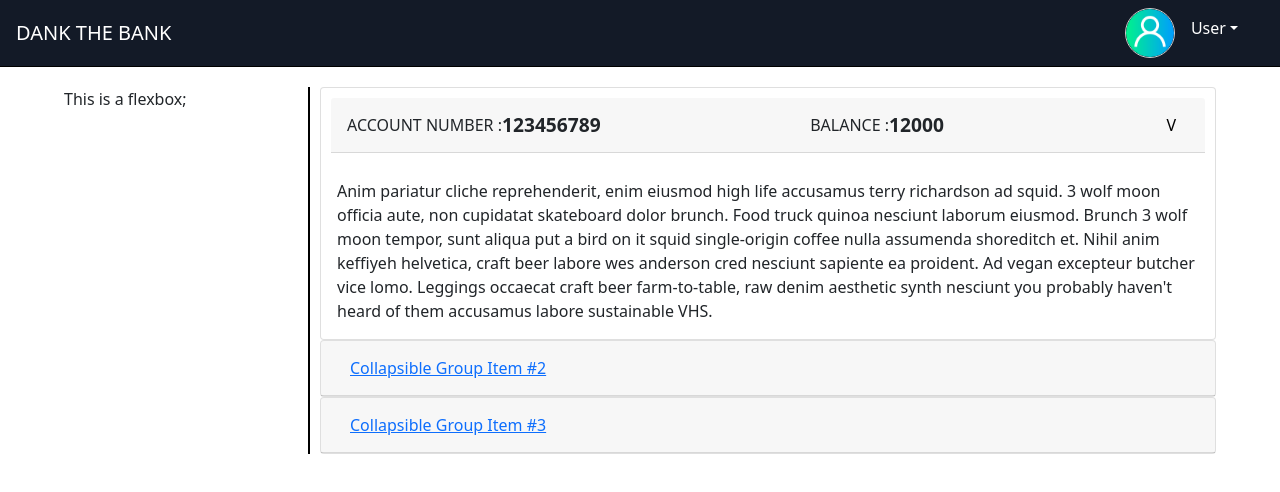
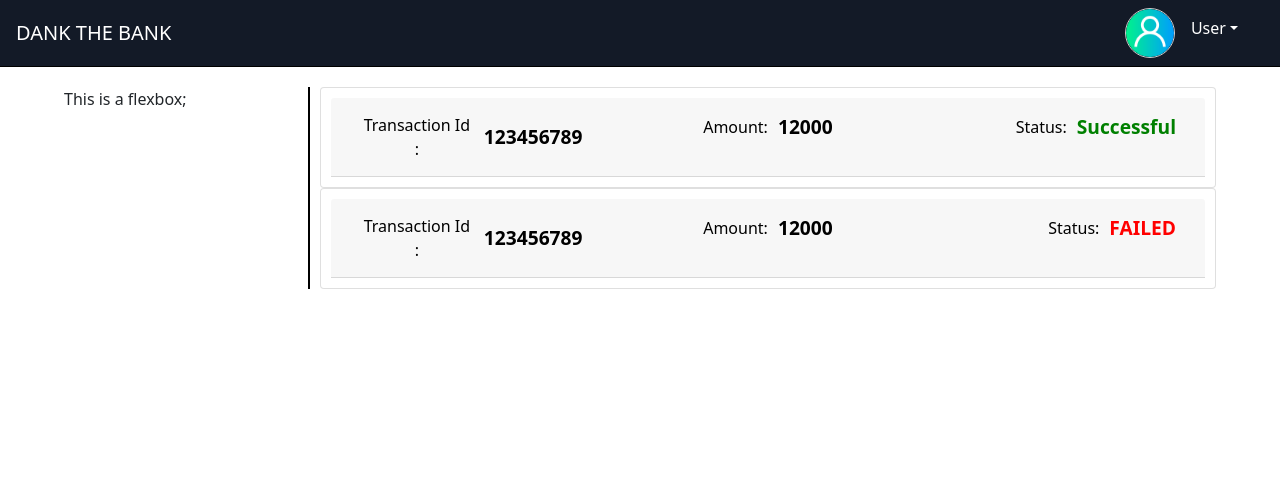
Before and after one commit to Nishaant-Rastogi/Banking-System-DBMS-Project, a Next.js app in the folder dankthebank/: page /User/loan in a window 1280 px wide. Shown: the top 492 px of the page. Built offline with nearby package versions, Linux system fonts and the light colour scheme.

Commit message:
Some Work Done

```diff
--- a/dankthebank/components/Card.js
+++ b/dankthebank/components/Card.js
@@ -5,9 +5,10 @@ function CustomCard() {
         <div className="CUSTOMCARD" id="accordion">
             <div className="card">
                 <div className="card-header COL" id="headingOne">
+                <button className="btn btn-link BUTTON" data-toggle="collapse" data-target="#collapseOne" aria-expanded="true" aria-controls="collapseOne">
                     <div className="DATA ACCOUNT">
                         <div className="HEAD">
-                            ACCOUNT NUMBER :
+                            Transaction Id :
                         </div>
                         <div className="VALUE">
                         123456789
@@ -15,51 +16,117 @@ function CustomCard() {
                     </div>
                     <div className="DATA BALANCE">
                         <div className="HEAD">
-                            BALANCE :
+                            Amount:
                         </div>
                         <div className="VALUE">
-                            12000
+                            12000<image src="/greenup.png" className="VALUEIMG" />
+                            {/*<image src="/reddown.png" className="VALUEIMG"/>*/ }
                         </div>
                     </div>
-                    <div className="TOGGLE">
-                        <h5 className="mb-0">
-                            <button className="btn btn-link BUTTON" data-toggle="collapse" data-target="#collapseOne" aria-expanded="true" aria-controls="collapseOne">
-                                V
-                            </button>
-                        </h5>
+                    <div className="DATA STATUS">
+                        <div className="HEAD">
+                            Status:
+                        </div>
+                        <div id="SUCCESS" className="VALUE">
+                            Successful
+                        </div>
+                        {/*
+                        <div id="FAILURE" className="VALUE">
+                            FAILED
+                        </div>
+                        */}
                     </div>
+                    </button>
                 </div>
-                <div id="collapseOne" className="collapse show" aria-labelledby="headingOne" data-parent="#accordion">
-                <div className="card-body">
-                    Anim pariatur cliche reprehenderit, enim eiusmod high life accusamus terry richardson ad squid. 3 wolf moon officia aute, non cupidatat skateboard dolor brunch. Food truck quinoa nesciunt laborum eiusmod. Brunch 3 wolf moon tempor, sunt aliqua put a bird on it squid single-origin coffee nulla assumenda shoreditch et. Nihil anim keffiyeh helvetica, craft beer labore wes anderson cred nesciunt sapiente ea proident. Ad vegan excepteur butcher vice lomo. Leggings occaecat craft beer farm-to-table, raw denim aesthetic synth nesciunt you probably haven't heard of them accusamus labore sustainable VHS.
+                <div id="collapseOne" className="collapse" aria-labelledby="headingOne" data-parent="#accordion">
+                <div className="card-body CBODY">
+                <div className="DATA FROM">
+                        <div className="HEAD">
+                            FROM:
+                        </div>
+                        <div className="VALUE">
+                            123456789
+                        </div>
+                    </div>
+                    <div className="DATA TO">
+                        <div className="HEAD">
+                            TO:
+                        </div>
+                        <div className="VALUE">
+                            XDXDXDXDXXDXD
+                        </div>
+                    </div>
+                    <div className="DATA DATE">
+                        <div className="HEAD">
+                            Date :
+                        </div>
+                        <div className="VALUE">
+                        1 April 2022
+                        </div>
+                    </div>
                 </div>
                 </div>
             </div>
             <div className="card">
-                <div className="card-header" id="headingTwo">
-                <h5 className="mb-0">
-                    <button className="btn btn-link collapsed" data-toggle="collapse" data-target="#collapseTwo" aria-expanded="false" aria-controls="collapseTwo">
-                    Collapsible Group Item #2
+                <div className="card-header COL" id="headingTwo">
+                <button className="btn btn-link BUTTON" data-toggle="collapse" data-target="#collapseTwo" aria-expanded="true" aria-controls="collapseOne">
+                    <div className="DATA ACCOUNT">
+                        <div className="HEAD">
+                            Transaction Id :
+                        </div>
+                        <div className="VALUE">
+                        123456789
+                        </div>
+                    </div>
+                    <div className="DATA BALANCE">
+                        <div className="HEAD">
+                            Amount:
+                        </div>
+                        <div className="VALUE">
+                            12000<image src="/greenup.png" className="VALUEIMG" />
+                            {/*<image src="/reddown.png" className="VALUEIMG"/>*/ }
+                        </div>
+                    </div>
+                    <div className="DATA STATUS">
+                        <div className="HEAD">
+                            Status:
+                        </div>
+                        {/* <div id="SUCCESS" className="VALUE">
+                            Successful
+                        </div> */}
+                        <div id="FAILURE" className="VALUE">
+                            FAILED
+                        </div>
+
+                    </div>
                     </button>
-                </h5>
                 </div>
                 <div id="collapseTwo" className="collapse" aria-labelledby="headingTwo" data-parent="#accordion">
-                <div className="card-body">
-                    Anim pariatur cliche reprehenderit, enim eiusmod high life accusamus terry richardson ad squid. 3 wolf moon officia aute, non cupidatat skateboard dolor brunch. Food truck quinoa nesciunt laborum eiusmod. Brunch 3 wolf moon tempor, sunt aliqua put a bird on it squid single-origin coffee nulla assumenda shoreditch et. Nihil anim keffiyeh helvetica, craft beer labore wes anderson cred nesciunt sapiente ea proident. Ad vegan excepteur butcher vice lomo. Leggings occaecat craft beer farm-to-table, raw denim aesthetic synth nesciunt you probably haven't heard of them accusamus labore sustainable VHS.
-                </div>
-                </div>
-            </div>
-            <div className="card">
-                <div className="card-header" id="headingThree">
-                <h5 className="mb-0">
-                    <button className="btn btn-link collapsed" data-toggle="collapse" data-target="#collapseThree" aria-expanded="false" aria-controls="collapseThree">
-                    Collapsible Group Item #3
-                    </button>
-                </h5>
-                </div>
-                <div id="collapseThree" className="collapse" aria-labelledby="headingThree" data-parent="#accordion">
-                <div className="card-body">
-                    Anim pariatur cliche reprehenderit, enim eiusmod high life accusamus terry richardson ad squid. 3 wolf moon officia aute, non cupidatat skateboard dolor brunch. Food truck quinoa nesciunt laborum eiusmod. Brunch 3 wolf moon tempor, sunt aliqua put a bird on it squid single-origin coffee nulla assumenda shoreditch et. Nihil anim keffiyeh helvetica, craft beer labore wes anderson cred nesciunt sapiente ea proident. Ad vegan excepteur butcher vice lomo. Leggings occaecat craft beer farm-to-table, raw denim aesthetic synth nesciunt you probably haven't heard of them accusamus labore sustainable VHS.
+                <div className="card-body CBODY">
+                <div className="DATA FROM">
+                        <div className="HEAD">
+                            FROM:
+                        </div>
+                        <div className="VALUE">
+                            123456789
+                        </div>
+                    </div>
+                    <div className="DATA TO">
+                        <div className="HEAD">
+                            TO:
+                        </div>
+                        <div className="VALUE">
+                            XDXDXDXDXXDXD
+                        </div>
+                    </div>
+                    <div className="DATA DATE">
+                        <div className="HEAD">
+                            Date :
+                        </div>
+                        <div className="VALUE">
+                        1 April 2022
+                        </div>
+                    </div>
                 </div>
                 </div>
             </div>
--- a/dankthebank/styles/card.css
+++ b/dankthebank/styles/card.css
@@ -3,26 +3,74 @@
 }
 .CUSTOMCARD .COL{
     display: flex;
+    flex-direction: column;
+    justify-content: space-between;
+    cursor: pointer;
+}
+
+.CUSTOMCARD .COL .BUTTON{
+    text-decoration: none;
+    color: black;
+    display: flex;
     flex-direction: row;
     justify-content: space-between;
+}
+
+#SUCCESS{
+    color: green
+}
+
+#FAILURE{
+    color: red;
 }
 
 .CUSTOMCARD .DATA{
     display: flex;
     flex-direction: row;
+    align-items: center;
+}
+
+.CUSTOMCARD .ACCOUNT{
+
+    flex: 3;
+    justify-content: flex-start;
+}
+
+
+
+.CUSTOMCARD .BALANCE{
+    flex: 5;
     justify-content: center;
-    align-items: center;
+}
+
+.CUSTOMCARD .STATUS{
+    flex: 3;
+    justify-content: flex-end;
+}
+
+.CUSTOMCARD .FROM{
+    flex: 3;
+    justify-content: flex-start;
+}
+
+
+.CUSTOMCARD .TO{
+    flex: 5;
+    justify-content: center;
+}
+
+.CUSTOMCARD .DATE{
+    flex: 3;
+    justify-content: flex-end;
+}
+
+.CUSTOMCARD .CBODY{
+    display: flex;
+    flex-direction: row;
 }
 
 .CUSTOMCARD .DATA .VALUE{
     font-size: larger;
     font-weight: bold;
+    margin-left: 10px;
 }
-
-.CUSTOMCARD .TOGGLE{
-    text-decoration: none;
-}
-.CUSTOMCARD .TOGGLE .BUTTON{
-    text-decoration: none;
-    color: black
-}
```
Also changed, not shown: dankthebank/public/greenup.png (added), dankthebank/public/reddown.png (added).
